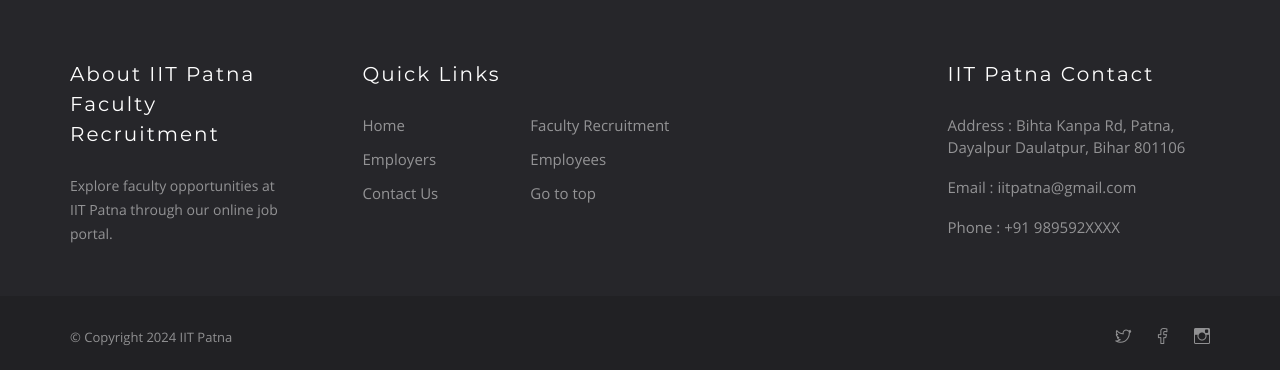
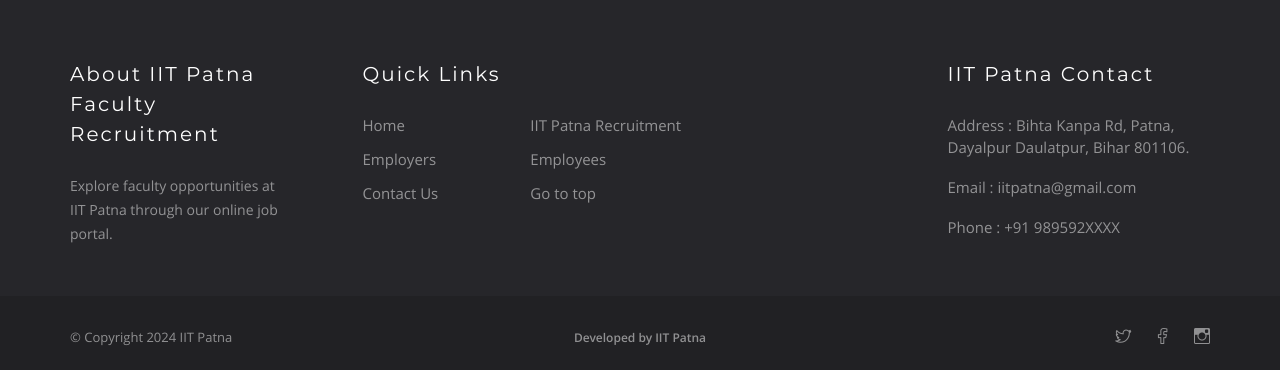
Before and after one commit to Sravanthi-IITP/OnlineJobPortal, a PHP site: page /phpmail/login.php in a window 1280 px wide. Shown: the part 613-983 px from the top of the page. Run offline with PHP 8.4, Linux system fonts and the light colour scheme; some web fonts are replaced.

Commit message:
Update login.php

```diff
--- a/System/login.php
+++ b/System/login.php
@@ -24,7 +24,7 @@
     <meta property="og:image:alt" content="Nightingale Jobs" />
     <meta property="og:description" content="Online Job Management / Job Portal" />
 
-
+	<link rel="shortcut icon" href="images/iit_patna_logo.png">
 
 	<link rel="stylesheet" type="text/css" href="bootstrap/css/bootstrap.min.css" media="screen">
 	<link href="css/animate.css" rel="stylesheet">
@@ -336,7 +336,7 @@
 									<div class="col-sm-6 col-md-4">
 
 										<div class="footer-about-us">
-										<h5 class="footer-title">About IIT Patna Faculty Recruitment</h5>
+											<h5 class="footer-title">About IIT Patna Faculty Recruitment</h5>
 											<p>Explore faculty opportunities at IIT Patna through our online job portal.</p>
 
 										</div>
@@ -347,7 +347,7 @@
 										<h5 class="footer-title">Quick Links</h5>
 										<ul class="footer-menu clearfix">
 											<li><a href="./">Home</a></li>
-											<li><a href="job-list.php">Faculty Recruitment</a></li>
+											<li><a href="job-list.php">IIT Patna Recruitment</a></li>
 											<li><a href="employers.php">Employers</a></li>
 											<li><a href="employees.php">Employees</a></li>
 											<li><a href="contact.php">Contact Us</a></li>
@@ -365,9 +365,10 @@
 
 								<h5 class="footer-title">IIT Patna Contact</h5>
 
-								<p>Address : Bihta Kanpa Rd, Patna, Dayalpur Daulatpur, Bihar 801106</p>
-								<p>Email : <a href="mailto:iitpatna@gmail.com">iitpatna@gmail.com</a></p>
+								<p>Address : Bihta Kanpa Rd, Patna, Dayalpur Daulatpur, Bihar 801106.</p>
+								<p>Email : <a href="iitpatna@gmail.com">iitpatna@gmail.com</a></p>
 								<p>Phone : <a href="tel:+91 989592XXXX">+91 989592XXXX</a></p>
+
 
 
 							</div>
@@ -387,23 +388,23 @@
 
 							<div class="col-sm-4 col-md-4">
 
-							<p class="copy-right">&#169; Copyright <?php echo date('Y'); ?> IIT Patna</p>
+								<p class="copy-right">&#169; Copyright <?php echo date('Y'); ?> IIT Patna</p>
 
 							</div>
 
 							<div class="col-sm-4 col-md-4">
 
 								<ul class="bottom-footer-menu">
-
+									<li><a >Developed by IIT Patna</a></li>
 								</ul>
 
 							</div>
 
 							<div class="col-sm-4 col-md-4">
 								<ul class="bottom-footer-menu for-social">
-									<li><a href="<?php echo "$tw"; ?>"><i class="ri ri-twitter" data-toggle="tooltip" data-placement="top" title="twitter"></i></a></li>
-									<li><a href="<?php echo "$fb"; ?>"><i class="ri ri-facebook" data-toggle="tooltip" data-placement="top" title="facebook"></i></a></li>
-									<li><a href="<?php echo "$ig"; ?>"><i class="ri ri-instagram" data-toggle="tooltip" data-placement="top" title="instagram"></i></a></li>
+									<li><a href="https://twitter.com/IITPAT"><i class="ri ri-twitter" data-toggle="tooltip" data-placement="top" title="twitter"></i></a></li>
+									<li><a href="https://www.facebook.com/iitp.ac.in/"><i class="ri ri-facebook" data-toggle="tooltip" data-placement="top" title="facebook"></i></a></li>
+									<li><a href="https://www.instagram.com/iit_patna_official/?hl=en"><i class="ri ri-instagram" data-toggle="tooltip" data-placement="top" title="instagram"></i></a></li>
 								</ul>
 							</div>
 
@@ -414,8 +415,6 @@
 				</div>
 
 			</footer>
-
-		</div>
 
 
 	</div>
```
